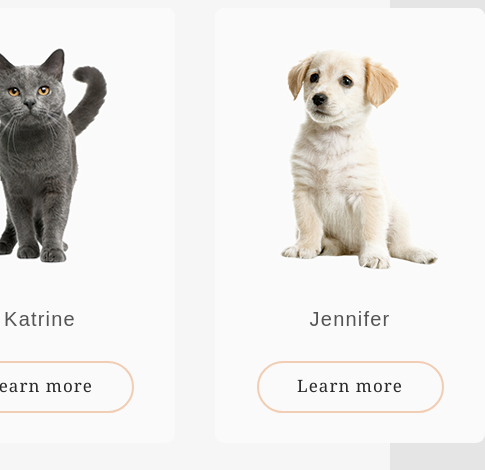
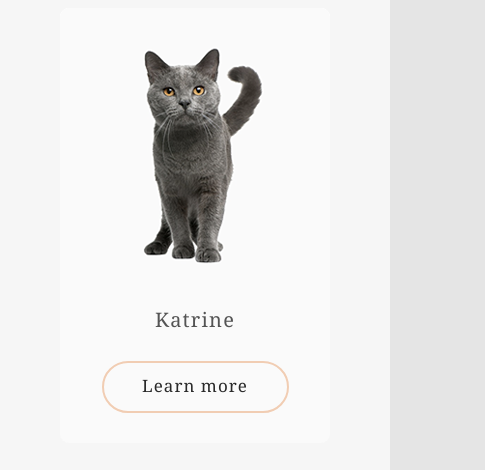
Before and after one commit to ksandr-sl/shelter, a plain HTML site: page shelter/pets.html in a window 390 px wide. Shown: the part 359-829 px from the top of the page, 485 px wide, since content can reach past the window. Drawn offline with Linux system fonts and the light colour scheme.

Commit message:
feat: add responsive layout for pets page

```diff
--- a/shelter/scss/_buttons.scss
+++ b/shelter/scss/_buttons.scss
@@ -12,6 +12,9 @@ button {
 
 .button-primary,
 .button-secondary {
+    font-family: 'Georgia';
+    font-style: normal;
+    font-weight: 400;
     transition: background 0.2s ease;
 
     &:hover {
--- a/shelter/scss/_friends.scss
+++ b/shelter/scss/_friends.scss
@@ -17,12 +17,14 @@
 
     }
     &__slider {
+        width: 100%;
         display: grid;
-        grid-template-columns: repeat(4, 1fr);
+        grid-template-columns: repeat(auto-fit, 270px);
+        justify-content: center;
         column-gap: 40px;
 
-        margin: 45px 0;
-        padding: 15px 0;
+        margin: 45px 0 30px;
+        padding: 15px 0 0;
     }
     &__card {
         height: 435px;
@@ -38,6 +40,7 @@
     // &__image {}
     &__text {
         margin: 30px 0;
+        font-family: 'Georgia';
         font-size: 20px;
         line-height: 23px;
         letter-spacing: 0.06em;
@@ -54,15 +57,21 @@
     }
 }
 
+@media (max-width: 970px) {
+    .friends {
+        &__slider {
+            grid-template-rows: repeat(3, 1fr);
+            grid-auto-rows: 0;
+            overflow: hidden;
+        }
+    }
+}
+
 @media (max-width: 768px) {
     .friends {
         padding: 80px 0 75px;
 
         &__slider {
-            grid-template-columns: repeat(2, 1fr);
-            grid-template-rows: repeat(3, 1fr);
-            grid-auto-rows: 0;
-            overflow: hidden;
             margin: 30px 64px 10px;
             padding: 0;
         }
@@ -77,9 +86,6 @@
             font-size: 25px;
         }
         &__slider {
-            grid-template-columns: 1fr;
-            grid-template-rows: repeat(3, 1fr);
-            overflow: hidden;
             margin: 42px 15px 10px;
         }
         &__button-group {
--- a/shelter/scss/_header.scss
+++ b/shelter/scss/_header.scss
@@ -47,7 +47,7 @@
     }
 }
 
-@media (max-width: 768px) {
+@media (max-width: 800px) {
     .header_lite {
         padding: 30px 0;
     }
--- a/shelter/scss/_pets.scss
+++ b/shelter/scss/_pets.scss
@@ -49,6 +49,7 @@
     // &__slider-image {}
     &__slider-text {
         margin: 30px 0;
+        font-family: 'Georgia';
         font-size: 20px;
         line-height: 23px;
         letter-spacing: 0.06em;
@@ -82,10 +83,10 @@
             width: 100%;
             margin-bottom: 20px;
         }
-    }
-    .button-paginator {
-        order: 2;
-        margin: 0 20px;
+        .button-paginator {
+            order: 2;
+            margin: 0 20px;
+        }
     }
 }
 
```
Also changed, not shown: shelter/css/style.css, 1 other file.
